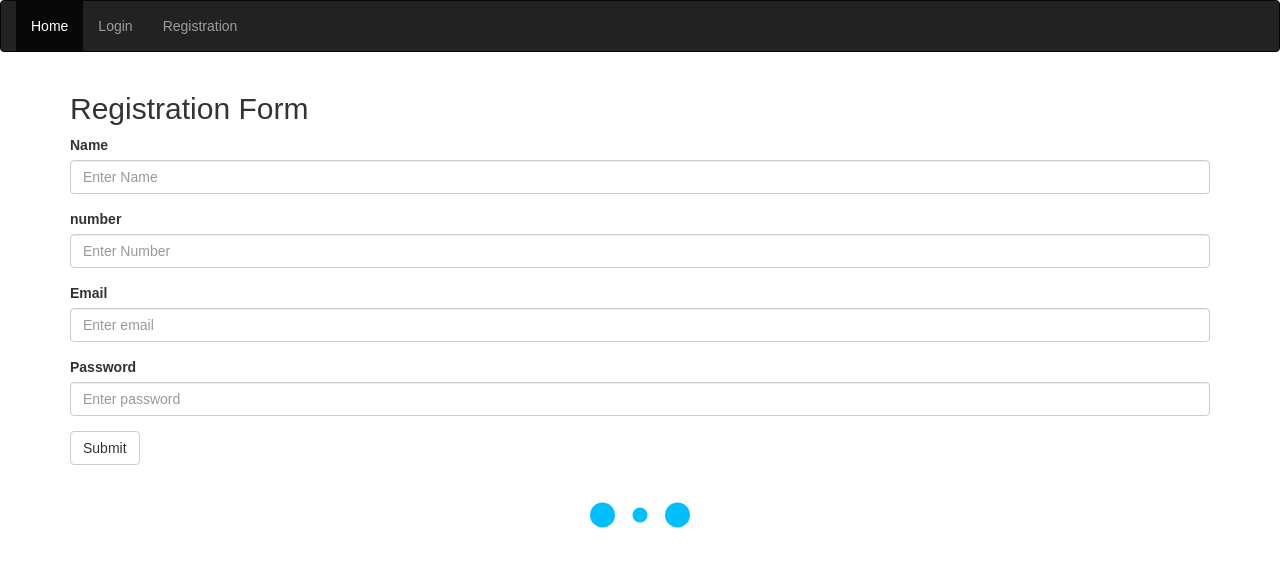
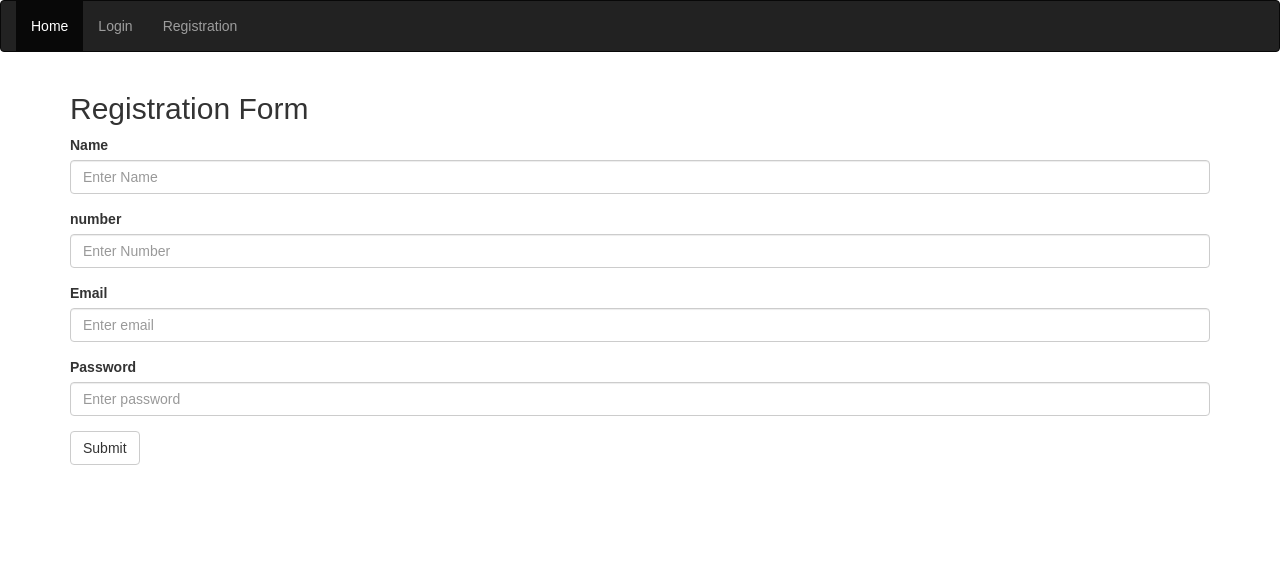
Before and after one commit to Dheerajs896/firstproject, a React (Create React App) app: page /Registration in a window 1280 px wide. Shown: the top 566 px of the page. Built offline with nearby package versions, Linux system fonts and the light colour scheme.

Commit message:
Spinner Done

```diff
--- a/src/allPages/Login.js
+++ b/src/allPages/Login.js
@@ -1,5 +1,6 @@
 import React, { Component } from "react";
 import axios from "axios";
+import Spinner from "./Spinner";
 class Login extends Component {
   state = {
     email: "",
@@ -16,6 +17,7 @@ class Login extends Component {
 
   SubmitHandler = event => {
     event.preventDefault();
+    this.setState({ loading: true });
     const loginData = {
       email: this.state.email,
       pwd: this.state.pwd
@@ -23,8 +25,10 @@ class Login extends Component {
 
     axios.post("api/login.php", loginData).then(res => {
       if (res.data.status === "false") {
+        this.setState({ loading: false });
         alert(res.data.msg);
       } else {
+        this.setState({ loading: false });
         alert(res.data.msg);
       }
     });
@@ -57,9 +61,13 @@ class Login extends Component {
                 onChange={this.changeHandler}
               />
             </div>
-            <button type="submit" class="btn btn-default">
-              Submit
-            </button>
+            {this.state.loading ? (
+              <Spinner />
+            ) : (
+              <button type="submit" class="btn btn-default">
+                Submit
+              </button>
+            )}
           </form>
         </div>
       </div>
--- a/src/allPages/Registration.js
+++ b/src/allPages/Registration.js
@@ -90,13 +90,13 @@ class Registration extends Component {
                 onChange={this.handleChange}
               />
             </div>
-            <button type="submit" class="btn btn-default">
-              Submit
-            </button>
-            <div>
-              {this.state.loading}
-              {<Spinner />}
-            </div>
+            {this.state.loading ? (
+              <Spinner />
+            ) : (
+              <button type="submit" class="btn btn-default">
+                Submit
+              </button>
+            )}
           </form>
           <div />
         </div>
--- a/src/allPages/Spinner.js
+++ b/src/allPages/Spinner.js
@@ -3,7 +3,7 @@ import Loader from "react-loader-spinner";
 const Spinner = () => {
   return (
     <div className="Spinner">
-      <Loader type="ThreeDots" color="#00BFFF" height="100" width="100" />
+      <Loader type="ThreeDots" color="#00BFFF" height="50" width="50" />
     </div>
   );
 };
--- a/src/index.css
+++ b/src/index.css
@@ -7,6 +7,3 @@ body {
   padding-top: 15%;
   text-align: center;
 }
-.Spinner {
-  text-align: center;
-}
```
